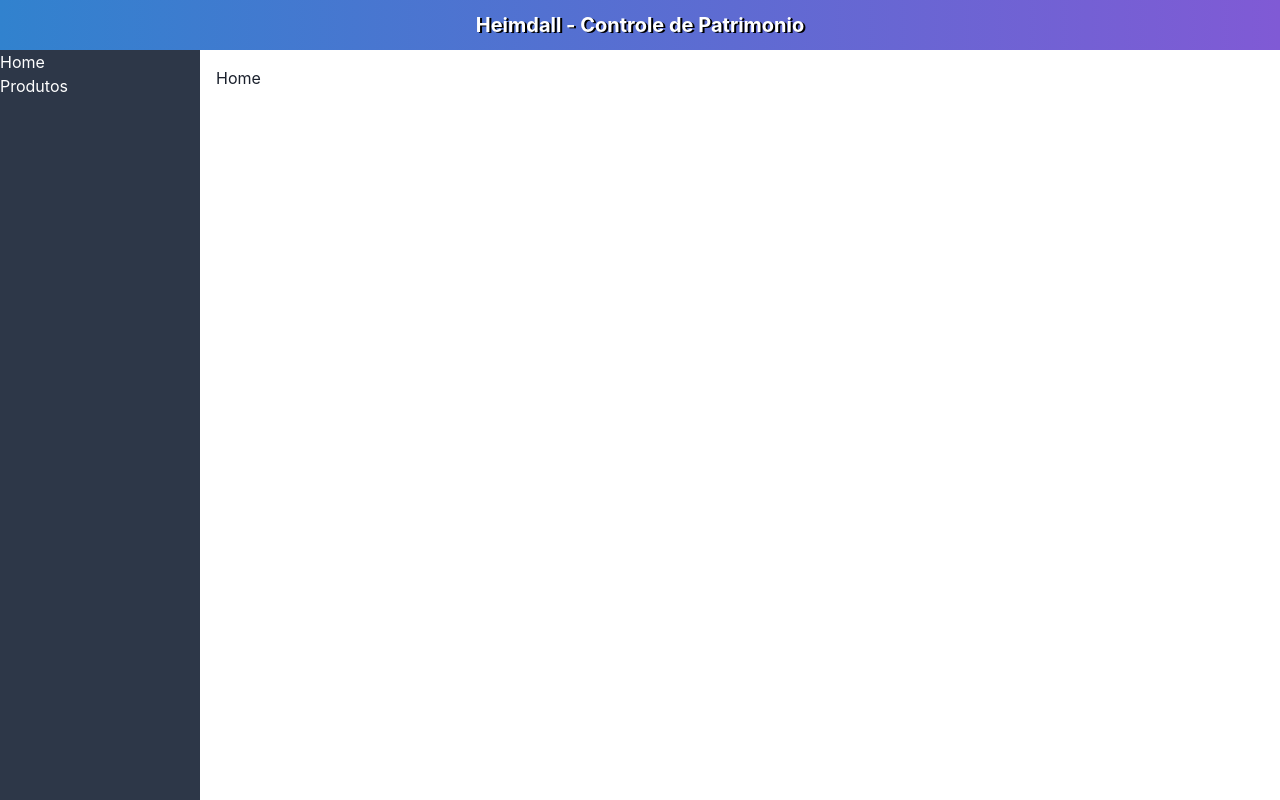
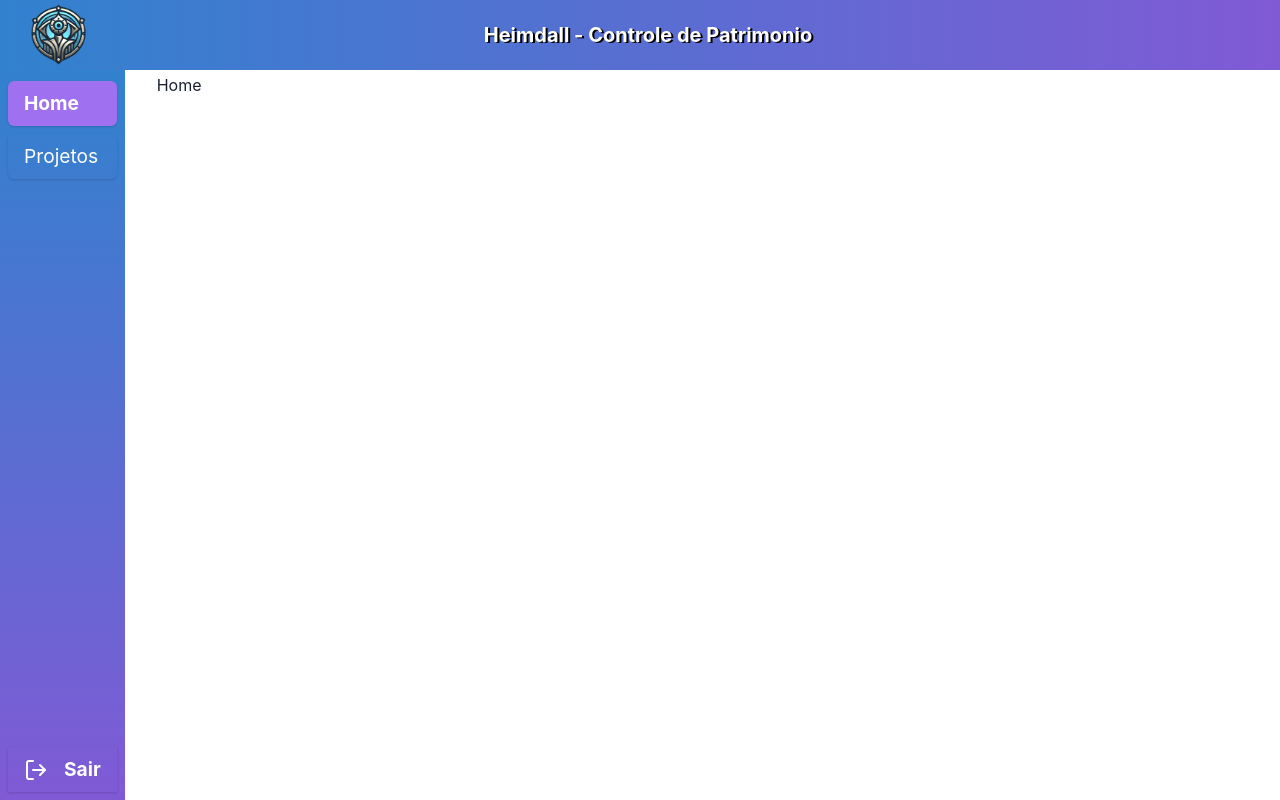
Before and after one commit to igorpsfreitas/heimdall, a React (Create React App) app in the folder frontend/: page / in a window 1280 px wide. Built offline with nearby package versions, Linux system fonts and the light colour scheme; no server answers; sample sign-in values are in the browser's storage.

Commit message:
011 - fix styles and navegate

```diff
--- a/frontend/src/App/Apps.tsx
+++ b/frontend/src/App/Apps.tsx
@@ -2,7 +2,7 @@ import React from 'react';
 import { BrowserRouter as Router, Routes, Route, Navigate} from 'react-router-dom';
 import { ChakraProvider } from '@chakra-ui/react';
 import { AuthProvider } from '../context/AuthContext';
-import Layout from '../Components/Layout';
+import PageWrapper from '../Components/PageWrapper';
 import Home from '../Pages/Home';
 import Project from '../Pages/Project';
 import Login from '../Pages/Login';
@@ -20,7 +20,7 @@ function App() {
                 path="/"
                 element={
                   <ProtectedRoute>
-                    <Layout />
+                    <PageWrapper />
                   </ProtectedRoute>
                 }>
                 <Route index element={<Home />} />
--- a/frontend/src/Components/HeaderBar/index.tsx
+++ b/frontend/src/Components/HeaderBar/index.tsx
@@ -1,24 +1,19 @@
-
 import {
-    Box,
-    Flex,
-    Text,
-  } from '@chakra-ui/react';
-import { logout } from '../../Pages/Login/components/fuctions';
-
-const handleLogout = () => {
-    logout();
-};
+  Box,
+  Flex,
+  Text,
+  Image,
+} from '@chakra-ui/react';
 
 export default function HeaderBar() {
 
   return (
-    <Box as="header" w="100%" h="50px" bgGradient="linear(to-r, blue.500, purple.500)" color="white" position="fixed" top="0" left="0" zIndex="1000">
-      <Flex align="center" justify="center" w="100%" h="100%">
-
-          <Text textShadow='2px 1px #000' fontSize="xl" fontWeight="bold" textAlign="center" onClick={handleLogout}>Heimdall - Controle de Patrimonio</Text>
-
+    <Box as="header" w="100%" h="70px" bgGradient="linear(to-r, blue.500, purple.500)" color="white" position="fixed" top="0" left="0" zIndex="1000">
+      <Flex align="center" justify="space-between" w="100%" h="100%" px={4}>
+        <Image src="/imgs/logo.png" alt="Heimdall" w="60px" h="65px" ml={3}/>
+        <Text textShadow='2px 1px #000' fontSize="xl" fontWeight="bold" textAlign="center" flex="1" ml={4}>Heimdall - Controle de Patrimonio</Text>
+        <Box w="60px" mr={3} />
       </Flex>
     </Box>
   );
-};
+}
--- a/frontend/src/Components/Layout/index.tsx
+++ /dev/null
@@ -1,15 +0,0 @@
-import React from 'react';
-import {Flex } from '@chakra-ui/react';
-import HeaderBar from '../HeaderBar';
-import SideBar from '../SideBar';
-
-const Layout = () => {
-  return (
-    <Flex direction="column" h="100vh">
-      <HeaderBar />
-      <SideBar />
-    </Flex>
-  );
-};
-
-export default Layout;
--- /dev/null
+++ b/frontend/src/Components/PageWrapper/index.tsx
@@ -0,0 +1,40 @@
+import { Box, Flex } from "@chakra-ui/react";
+import React, { useLayoutEffect } from "react";
+import { Outlet, useLocation, useNavigate } from "react-router-dom";
+
+import { getTokenFromLocalStorage, removeAllFromLocalStorage } from "../../hooks/authUtils";
+import HeaderBar from "../HeaderBar";
+import SideBar from "../SideBar";
+
+export const PageWrapper = () => {
+  const navigate = useNavigate();
+
+  useLayoutEffect(() => {
+    const isLoggedIn = !!getTokenFromLocalStorage();
+    if (!isLoggedIn) {
+      navigate("login", { replace: true });
+      removeAllFromLocalStorage();
+    }
+  }, [navigate]);
+
+
+  return (
+    <Flex direction="row" maxW="100vw">
+        <SideBar />
+        <HeaderBar />
+      <Flex
+        direction="column"
+        flex={5}
+        h="100vh"
+        maxH="100vh"
+        overflowX="hidden"
+      >
+        <Box mt="65px" padding="8px 32px" overflowY="auto">
+          <Outlet />
+        </Box>
+      </Flex>
+    </Flex>
+  );
+};
+
+export default PageWrapper;
--- /dev/null
+++ b/frontend/src/Components/SideBar/Button/Button.tsx
@@ -0,0 +1,50 @@
+import { Box, Text } from "@chakra-ui/react";
+import React from "react";
+import { useNavigate } from "react-router-dom";
+
+interface ISidebarButtonProps {
+  name: string;
+  pagePath: string;
+  isSelected?: boolean;
+}
+
+export const SidebarButton = ({
+  name,
+  pagePath,
+  isSelected,
+}: ISidebarButtonProps): React.FunctionComponentElement<ISidebarButtonProps> => {
+  const navigate = useNavigate();
+  return (
+
+      <Box
+        w="100%"
+        boxShadow={"base"}
+        color="white"
+        mt={2}
+        fontSize="1.2rem"
+        textTransform="capitalize"
+        fontWeight={isSelected ? "bold" : "normal"}
+        _hover={{
+          shadow: "md",
+          rounded: "md",
+         }}
+        _active={{
+          shadow: "base",
+          rounded: "md",
+         }}
+        rounded={"md"}
+        backgroundColor={isSelected ? "#9f71f0" : "unset"}
+        transition={"0.1s background-color"}
+        userSelect="none"
+        cursor="pointer"
+        onClick={() => navigate(pagePath)}
+      >
+        <Box px={4} py={2}>
+          <Text m={0}>{name}</Text>
+        </Box>
+      </Box>
+
+  );
+};
+
+export default SidebarButton;
--- a/frontend/src/Components/SideBar/index.tsx
+++ b/frontend/src/Components/SideBar/index.tsx
@@ -1,21 +1,48 @@
-import React from 'react';
-import { Box, Flex } from '@chakra-ui/react';
-import { Outlet, Link } from 'react-router-dom';
+import { Box, Flex, Text } from "@chakra-ui/react";
+import React from "react";
+import SidebarButton from "./Button/Button";
+import { FiLogOut } from "react-icons/fi";
+import { logout } from "../../hooks/authUtils";
+import { useLocation } from "react-router-dom";
 
-export default function LeftBar() {
+export const Sidebar = ()=> {
+  const location = useLocation();
+  const isSelected = (path: string) => location.pathname === path;
+
   return (
-      <Flex mt="50px" flex="1">
-        <Box as="aside" w="200px" bg="gray.700" color="white" position="fixed" top="50px" left="0" h="calc(100vh - 50px)" zIndex="1000">
-          <nav>
-            <ul>
-              <li><Link to="/">Home</Link></li>
-              <li><Link to="/projects">Produtos</Link></li>
-            </ul>
-          </nav>
-        </Box>
-        <Box as="main" ml="200px" p="4" flex="1" overflowY="auto">
-          <Outlet />
-        </Box>
+    <Flex mt="65px" p={2} bgGradient="linear(to-b, blue.500, purple.500)" direction="column" justify="space-between">
+      <Flex alignItems="center" direction="column" flex={1} h="100vh">
+
+        <SidebarButton name="Home" pagePath="/" isSelected={isSelected("/")} />
+        <SidebarButton name="Projetos" pagePath="/projects" isSelected={isSelected("/projects")} />
+
       </Flex>
+      <Box
+        w="100%"
+        color="white"
+        boxShadow={"base"}
+        fontSize="1.2rem"
+        textTransform="capitalize"
+        fontWeight={"normal"}
+        transition={"0.1s background-color"}
+        userSelect="none"
+        cursor="pointer"
+        _hover={{
+          shadow: "dark-lg",
+          rounded: "md",
+         }}
+        _active={{ backgroundColor: "#656396" }}
+        onClick={logout}
+      >
+        <Flex align="center" px={4} py={2}>
+          <FiLogOut size="1.5rem" color="white" />
+          <Text ml="1rem" color="white" fontWeight="bold">
+            Sair
+          </Text>
+        </Flex>
+      </Box>
+    </Flex>
   );
 };
+
+export default Sidebar;
--- a/frontend/src/Pages/Login/index.tsx
+++ b/frontend/src/Pages/Login/index.tsx
@@ -1,5 +1,5 @@
-import { login } from './components/fuctions';
-import { useState } from 'react';// Import the useState hook
+import { login } from '../../hooks/authUtils';
+import { useState } from 'react';
 import {
   Button,
   Box,
@@ -28,7 +28,7 @@ export default function Login() {
       <Helmet>
         <title>Heimdall - Login</title>
       </Helmet>
-      <Box display="flex" justifyContent="center" alignItems="center" height="100vh" bgGradient="linear(to-r, teal.500, blue.500)">
+      <Box display="flex" justifyContent="center" alignItems="center" height="100vh" bgGradient="linear(to-r, purple.500, blue.500)">
         <HeaderBar />
         <Card boxShadow="dark-lg">
           <CardBody>
@@ -51,9 +51,9 @@ export default function Login() {
             </FormControl>
           </CardBody>
           <CardFooter display="flex" justifyContent="flex-end">
-            <Button onClick={handleLogin} colorScheme="yellow">Consultar</Button>
+            <Button onClick={handleLogin} colorScheme="purple">Consultar</Button>
             <Spacer />
-            <Button onClick={handleLogin} colorScheme="teal">Login</Button>
+            <Button onClick={handleLogin} colorScheme="blue">Login</Button>
           </CardFooter>
         </Card>
       </Box>
--- a/frontend/src/Pages/Login/components/fuctions.tsx
+++ b/frontend/src/hooks/authUtils.tsx
@@ -1,5 +1,25 @@
 import axios from 'axios';
 const baseURL = process.env.REACT_APP_API;
+
+export const getTokenFromLocalStorage = () => {
+  return localStorage.getItem("access_token");
+}
+
+export const removeAllFromLocalStorage = () => {
+  localStorage.removeItem("access_token");
+  localStorage.removeItem("refresh_token");
+  localStorage.removeItem("isAuthenticated");
+  localStorage.removeItem("username");
+}
+
+export const logout = () => {
+  localStorage.removeItem('access_token');
+  localStorage.removeItem('refresh_token');
+  localStorage.removeItem('username');
+  localStorage.removeItem('isAuthenticated');
+  window.location.href = '/login';
+};
+
 
 export const login = async (username: string, password: string) => {
     try {
@@ -13,11 +33,3 @@ export const login = async (username: string, password: string) => {
       console.log('Login error', error);
     }
   };
-
-export const logout = () => {
-  localStorage.removeItem('access_token');
-  localStorage.removeItem('refresh_token');
-  localStorage.removeItem('username');
-  localStorage.removeItem('isAuthenticated');
-  window.location.href = '/login'; // Redirect to the login page
-};
```
